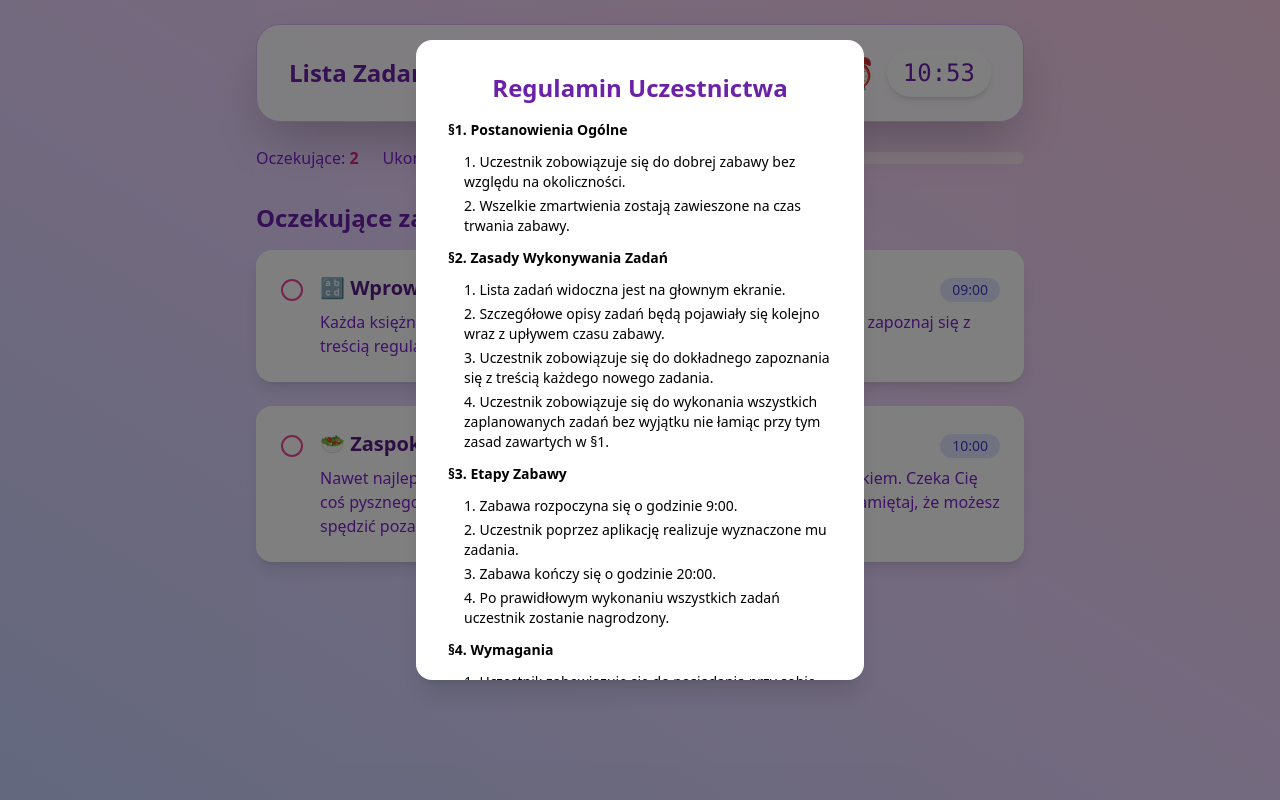
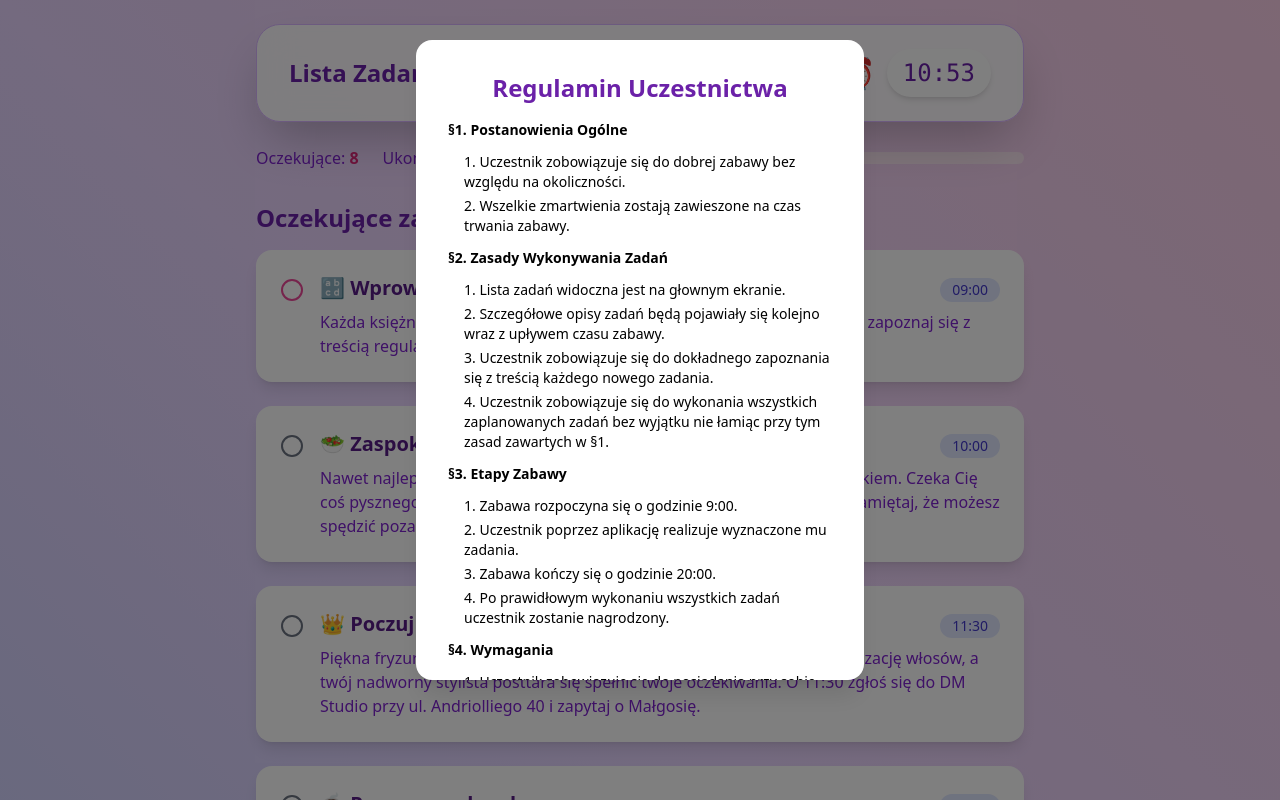
Before and after one commit to qiotrek/BrthApp, a React (Vite) app: page / in a window 1280 px wide. Shown: the top 800 px of the page. Built offline with nearby package versions, Linux system fonts and the light colour scheme.

Commit message:
pokazywabue opisób zadan wo odpowiedniej godzinie

```diff
--- a/src/App.tsx
+++ b/src/App.tsx
@@ -6,8 +6,11 @@ interface Task {
   title: string;
   description: string;
   time: string; // HH:MM format
+  descTime:string; // HH:MM format
   completed: boolean;
   visible: boolean;
+  visibleDesc: boolean;
+  canBeFinished: boolean;
 }
 
 
@@ -17,64 +20,88 @@ const initialTasks: Task[] = [
     title: '🔡 Wprowadzenie',
     description: 'Każda księżniczka musi znać zasady panujące w jej królestwie. Dokładnie zapoznaj się z treścią regulaminu i zaakceptuj go.',
     time: '09:00',
+    descTime: '01:00',
     completed: false,
-    visible: false
+    visible: true,
+    visibleDesc: false,
+    canBeFinished: false
   },
   {
     id: 2,
     title: '🥗 Zaspokój swój głód I',
     description: 'Nawet najlepszym księżniczkom trudno świecić blaskiem z pustym żołądkiem. Czeka Cię coś pysznego w miłym towarzystwie. Przygotuj się do wyjścia z domu i pamiętaj, że możesz spędzić poza domem niemal cały dzień.',
     time: '10:00',
+    descTime: '01:25',
     completed: false,
-    visible: false
+    visible: true,
+    visibleDesc: false,
+    canBeFinished: false
   },
   {
     id: 3,
     title: '👑 Poczuj się jak księżniczka I',
     description: 'Piękna fryzura to podstawa, by wzbudzać zachwyt. Wybierz dowolną stylizację włosów, a twój nadworny stylista posttara się spełnić twoje oczekiwania. O 11:30 zgłoś się do DM Studio przy ul. Andriolliego 40 i zapytaj o Małgosię.',
     time: '11:30',
+    descTime: '01:51',
     completed: false,
-    visible: false
+    visible: true,
+    visibleDesc: false,
+    canBeFinished: false
   },
   {
     id: 4,
     title: '☕ Przerwa na lunch',
     description: 'Każda księżniczka zasługuje na chwilę wytchnienia po ciężkiej pracy. O wyznaczonej godzinie zaczekaj pod salonem stylisty. Podjedzie pod Ciebie karoca, wiec złap oddech i posil się przed kolejnymi wyzwaniami.',
     time: '13:00',
+    descTime: '12:30',
     completed: false,
-    visible: false
+    visible: true,
+    visibleDesc: false,
+    canBeFinished: false
   },
   {
     id: 5,
     title: '👑 Poczuj się jak księżniczka II',
     description: 'Nadworny doradca czeka, by pomóc wybrać suknię godną królewskiej postaci - efektowną, a zarazem wygodną. Możesz zabrać ją ze sobą lub od razu w niej pozostać.',
     time: '14:30',
+    descTime: '14:00',
     completed: false,
-    visible: false
+    visible: true,
+    visibleDesc: false,
+    canBeFinished: false
   },
   {
     id: 6,
     title: '👑 Poczuj się jak księżniczka III',
     description: 'Oszałamiająca fryzura i wyjątkowa suknia zasługują na uwiecznienie. Przygotuj się na sesję zdjęciową, która podkreśli twoje wewnętrzne piękno. Miejsce spotkania: [TU WPISZ ADRES]. Nie spóźnij się!',
     time: '17:00',
+    descTime: '16:30',
     completed: false,
-    visible: false
+    visible: true,
+    visibleDesc: false,
+    canBeFinished: false
   },
   {
     id: 7,
     title: '🥗 Zaspokój swój głód II',
     description: 'Kończy się inicjacja księżniczki - czas na królewską ucztę. Jak wiadomo każda księżniczka potrzebuje swojego księcia z bajki. Przygotuj się na jego przybycie.',
     time: '18:30',
+    descTime: '18:00',
     completed: false,
-    visible: false
+    visible: true,
+    visibleDesc: false,
+    canBeFinished: false
   },
   {
     id: 8,
     title: '❤️ Nagroda',
     description: 'Gratulacje! Przeszłaś samą siebie. Teraz czas zabłysnąć przed poddanymi i wyprawić przyjęcie ku własnej czci.',
     time: '20:30',
+    descTime: '20:30',
     completed: false,
-    visible: false
+    visible: true,
+    visibleDesc: false,
+    canBeFinished: false
   },
 ];
 
@@ -101,7 +128,7 @@ export default function App() {
     }
     const saved = localStorage.getItem('completedTasks');
     const completedIds: number[] = saved ? JSON.parse(saved) : [];
-    setTasks(initialTasks.map(t => ({ ...t, completed: completedIds.includes(t.id), visible: false })));
+    setTasks(initialTasks.map(t => ({ ...t, completed: completedIds.includes(t.id) })));
   }, []);
 
   // Update time and visibility
@@ -109,17 +136,44 @@ export default function App() {
     const update = () => {
       const now = getCurrentTime();
       setCurrentTime(now);
-      setTasks(prev => prev.map(t => ({ ...t, visible: isVisible(t.time, now) })));
+      setTasks(prev => prev.map(t => ({ ...t, visibleDesc: isVisible(t.descTime, now) })));
+      setTasks(prev => prev.map(t => ({ ...t,  canBeFinished: canBeFinished(t) })));
     };
     update();
     const timer = setInterval(update, 60000);
     return () => clearInterval(timer);
   }, []);
 
+  const canBeFinished = (task: Task): boolean => {
+    let completedTasks=localStorage.getItem('completedTasks');
+    const completedIds: number[] = completedTasks ? JSON.parse(completedTasks) : [];
+    if(completedIds.includes(task.id)) {
+      return true;
+    }
+    else if((completedIds.includes(task.id-1) || task.id==1) && task.visibleDesc) {
+      return true;
+    }
+    else{
+      return false;
+    }
+  };
+
 const toggle = (id: number) => {
   setTasks(prev => {
-      const updated = prev.map(t => t.id === id ? { ...t, completed: !t.completed } : t);
-      localStorage.setItem('completedTasks', JSON.stringify(updated.filter(t => t.completed).map(t => t.id)));
+    const updated = prev.map(t => {
+      const isTarget = t.id === id && t.canBeFinished;
+      const completed = isTarget ? !t.completed : t.completed;
+      return { ...t, completed };
+    }).map(t => ({
+      ...t,
+      canBeFinished: canBeFinished(t)
+    }));
+
+    localStorage.setItem(
+      'completedTasks',
+      JSON.stringify(updated.filter(t => t.completed).map(t => t.id))
+    );
+
     return updated;
   });
 };
@@ -130,10 +184,10 @@ export default function App() {
     setShowModal(false);
   };
 
-  const visibleTasks = tasks.filter(t => t.visible && !t.completed);
+  const uncompletedTasks = tasks.filter(t => t.visible && !t.completed);
   const completedTasks = tasks.filter(t => t.visible && t.completed);
   const completedCount = completedTasks.length;
-  const totalVisible = visibleTasks.length + completedTasks.length;
+  const totalVisible = uncompletedTasks.length + completedTasks.length;
   const percent = totalVisible ? (completedCount / totalVisible) * 100 : 0;
 
   return (
@@ -217,7 +271,7 @@ export default function App() {
             </div>
           </div>
           <div className="mt-6 flex items-center gap-6 text-purple-700">
-            <span>Oczekujące: <strong className="text-pink-600">{visibleTasks.length}</strong></span>
+            <span>Oczekujące: <strong className="text-pink-600">{uncompletedTasks.length}</strong></span>
             <span>Ukończone: <strong className="text-indigo-600">{completedCount}</strong></span>
             <div className="flex-1">
               <div className="w-full bg-pink-100 rounded-full h-3 overflow-hidden">
@@ -232,25 +286,31 @@ export default function App() {
 
         <main className="space-y-8">
           {/* Pending Tasks */}
-          {visibleTasks.length > 0 && (
+          {uncompletedTasks.length > 0 && (
             <section>
               <h2 className="text-2xl font-semibold text-purple-800 mb-4">Oczekujące zadania</h2>
               <div className="space-y-6">
-                {visibleTasks.map((task, idx) => (
+                {uncompletedTasks.map((task, idx) => (
                   <div
                     key={task.id}
                     className="bg-white rounded-2xl shadow-lg p-6 flex gap-4 items-start transition-transform duration-300 hover:-translate-y-1 hover:shadow-2xl animate-fadeIn"
                     style={{ animationDelay: `${idx * 150}ms` }}
                   >
                     <button onClick={() => toggle(task.id)} className="mt-1">
+                      {task.canBeFinished ? (
                         <Circle className="w-6 h-6 text-pink-500 hover:text-pink-700" />
+                      ) : (
+                        <Circle className="w-6 h-6 text-gray-500 " />
+                      )}
                     </button>
                     <div className="flex-1">
                       <div className="flex justify-between items-baseline mb-2">
                         <h3 className="text-xl font-semibold text-purple-900">{task.title}</h3>
                         <span className="text-sm font-medium bg-indigo-100 text-indigo-700 px-3 py-0.5 rounded-full">{task.time}</span>
                       </div>
+                      {task.visibleDesc && (
                         <p className="text-purple-700">{task.description}</p>
+                      )}
                     </div>
                   </div>
                 ))}
```
Lines whose indentation alone changed are shown as unchanged.
